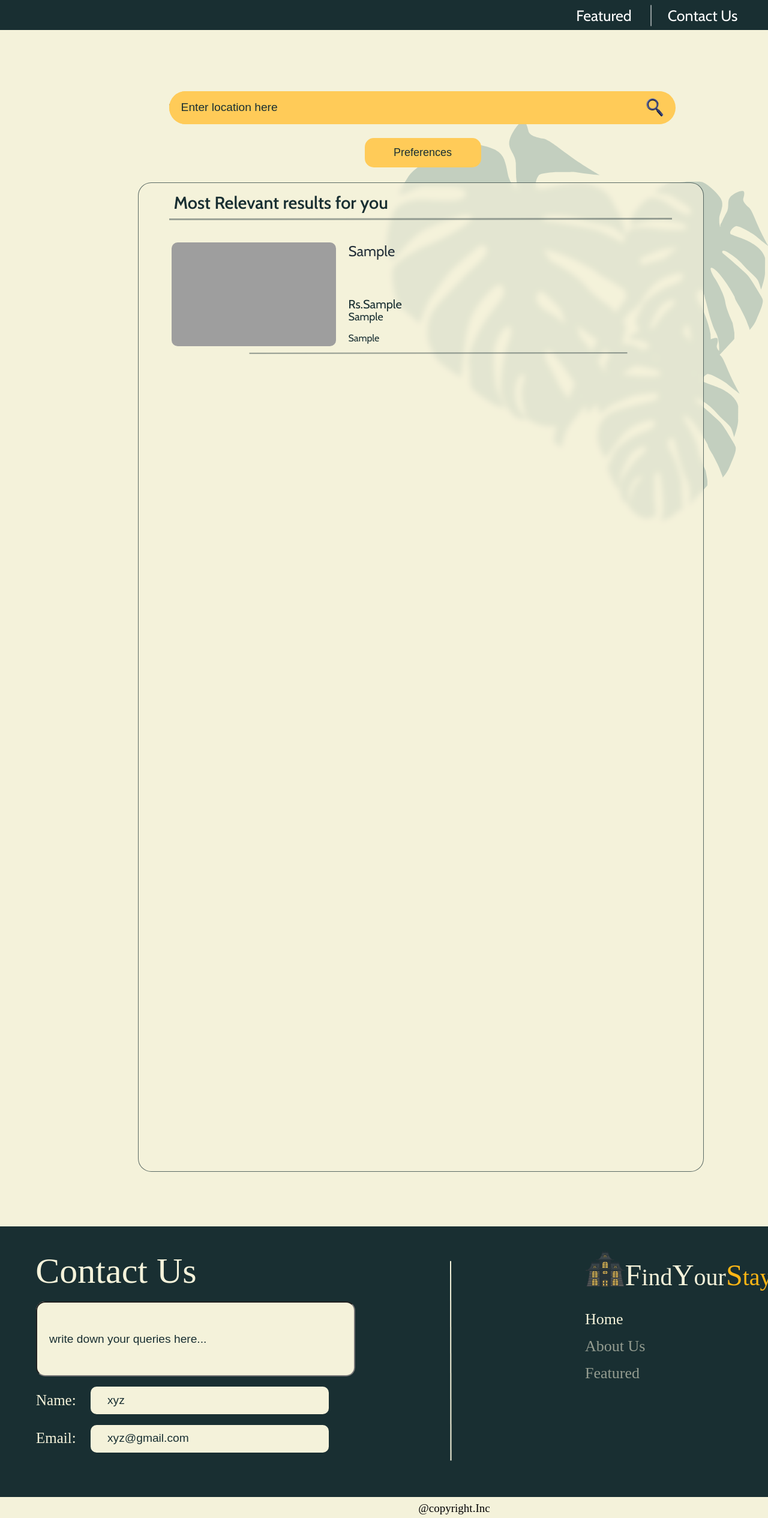
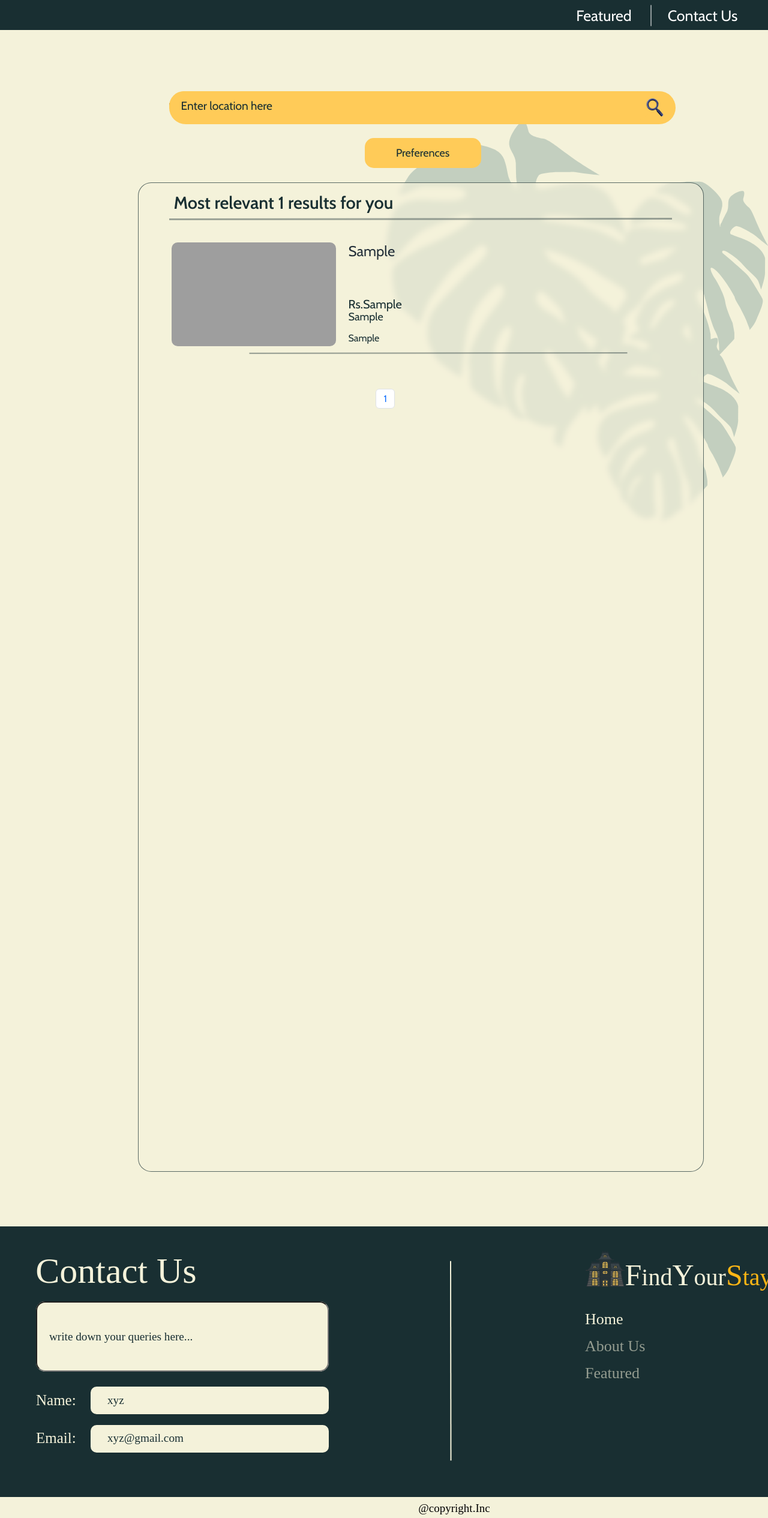
Before and after one commit to Shashwat79802/Find-Your-Stay, a Django app: template FindYourStay/templates/FindYourStay/search.html in a window 1280 px wide. Shown: the whole page at 60% size. Run offline with Django 4.2, Linux system fonts and the light colour scheme; the template is opened without the code that fills it: most values are stand-ins (such as "Sample title", 1, 10 or a date in 2020); some libraries are stand-ins or nearby versions; some web fonts are replaced; grey boxes are pictures that could not be loaded.

Commit message:
Pagination Successful

```diff
--- a/FindYourStay/static/css/search.css
+++ b/FindYourStay/static/css/search.css
@@ -5,6 +5,58 @@
   background-color: var(--color-beige-100);
   width: 1280px;
   height: 38px;
+}
+
+#pagination{
+ padding-top: 13%;
+  padding-left:42%;
+  --bs-pagination-padding-x: 0.75rem;
+    --bs-pagination-padding-y: 0.375rem;
+    --bs-pagination-font-size: 1rem;
+    --bs-pagination-color: var(--bs-link-color);
+    --bs-pagination-bg: #fff;
+    --bs-pagination-border-width: 1px;
+    --bs-pagination-border-color: #dee2e6;
+    --bs-pagination-border-radius: 0.375rem;
+    --bs-pagination-hover-color: var(--bs-link-hover-color);
+    --bs-pagination-hover-bg: #e9ecef;
+    --bs-pagination-hover-border-color: #dee2e6;
+    --bs-pagination-focus-color: var(--bs-link-hover-color);
+    --bs-pagination-focus-bg: #e9ecef;
+    --bs-pagination-focus-box-shadow: 0 0 0 0.25rem rgba(13, 110, 253, 0.25);
+    --bs-pagination-active-color: #fff;
+    --bs-pagination-active-bg: #0d6efd;
+    --bs-pagination-active-border-color: #0d6efd;
+    --bs-pagination-disabled-color: #6c757d;
+    --bs-pagination-disabled-bg: #fff;
+    --bs-pagination-disabled-border-color: #dee2e6;
+    display: flex;
+ }
+.pagination{
+  padding-top: 13%;
+  padding-left:40%;
+  --bs-pagination-padding-x: 0.75rem;
+    --bs-pagination-padding-y: 0.375rem;
+    --bs-pagination-font-size: 1rem;
+    --bs-pagination-color: var(--bs-link-color);
+    --bs-pagination-bg: #fff;
+    --bs-pagination-border-width: 1px;
+    --bs-pagination-border-color: #dee2e6;
+    --bs-pagination-border-radius: 0.375rem;
+    --bs-pagination-hover-color: var(--bs-link-hover-color);
+    --bs-pagination-hover-bg: #e9ecef;
+    --bs-pagination-hover-border-color: #dee2e6;
+    --bs-pagination-focus-color: var(--bs-link-hover-color);
+    --bs-pagination-focus-bg: #e9ecef;
+    --bs-pagination-focus-box-shadow: 0 0 0 0.25rem rgba(13, 110, 253, 0.25);
+    --bs-pagination-active-color: #fff;
+    --bs-pagination-active-bg: #0d6efd;
+    --bs-pagination-active-border-color: #0d6efd;
+    --bs-pagination-disabled-color: #6c757d;
+    --bs-pagination-disabled-bg: #fff;
+    --bs-pagination-disabled-border-color: #dee2e6;
+    display: flex;
+    list-style: none;
 }
 .copyrightinc1 {
   position: absolute;
@@ -440,7 +492,7 @@
 
 .line-break {
     position: relative;
-    top: 97%;
+    top: 100%;
     left: 9%;
     width: 100%;
     height: 3px;
--- a/FindYourStay/templates/FindYourStay/search.html
+++ b/FindYourStay/templates/FindYourStay/search.html
@@ -1,8 +1,11 @@
 {% load static %}
+{% load django_bootstrap5 %}
 
 <!DOCTYPE html>
 <html  lang="en">
   <head>
+    {% bootstrap_css %}
+    {% bootstrap_javascript %}
     <meta charset="utf-8" />
     <meta name="viewport" content="initial-scale=1, width=device-width" />
     <link rel="stylesheet" href="{% static 'css/global.css' %}" />
@@ -22,6 +25,11 @@
     <link
       rel="stylesheet"
       href="https://fonts.googleapis.com/css2?family=Cabin:wght@400;500;600&display=swap"
+    />
+    <link rel=”stylesheet”
+          href=”https://stackpath.bootstrapcdn.com/bootstrap/5.0.0-alpha1/css/bootstrap.min.css”rel=”nofollow”
+          integrity=”sha384-r4NyP46KrjDleawBgD5tp8Y7UzmLA05oM1iAEQ17CSuDqnUK2+k9luXQOfXJCJ4I”
+          crossorigin="anonymous"
     />
       <title>FindYourStay</title>
   </head>
@@ -81,7 +89,7 @@
       <div class="most-relevant" id="most-relevant">
         <div class="most-relevant-child"></div>
         <img class="most-relevant-item" alt="" src="{% static 'image/line-12.svg' %}" />
-        <div class="most-relevant-in">Most Relevant results for you</div>
+        <div class="most-relevant-in">Most relevant {{ length }} results for you</div>
         <!-- <div class="search-result-4" id="searchResult4">
           <img
             class="download-1-icon"
@@ -154,6 +162,29 @@
 
         {% endfor %}
       </div>
+
+      <nav aria-label="Page navigation example" >
+          <ul class="pagination" id="pagination">
+            {% if result.has_previous %}
+                <li class="page-item">
+                  <a class="page-link" href="{{ url }}&page={{ result.previous_page_number }}" aria-label="Previous">
+                    <span aria-hidden="true">&laquo;</span>
+                  </a>
+                </li>
+            {% endif %}
+          {% for num in page_list %}
+            <li class="page-item"><a class="page-link" href="{{ url }}&page={{ num }}">{{ num }}</a></li>
+          {% endfor %}
+            {% if result.has_next %}
+              <li class="page-item">
+                <a class="page-link" href="{{ url }}&page={{ result.next_page_number }}" aria-label="Next">
+                  <span aria-hidden="true">&raquo;</span>
+                </a>
+              </li>
+            {% endif %}
+          </ul>
+      </nav>
+
 {#        <div class="search-result-2" id="searchResult2">#}
 {#          <img#}
 {#            class="download-1-icon"#}
@@ -292,93 +323,12 @@
     </div>
 
     <script>
-{#ChatGPT#}
-{#    const executeSearch = () => {#}
-{#        const query = document.getElementById('q').value;#}
-{#        const preference = document.getElementById('myDropdown').getAttribute('data-value');#}
-{#        window.location.href = `{% url 'search' %}?q=${query}&sort_by=${preference}`;#}
-{#    };#}
-{##}
-{#    const searchButton = document.getElementById('search-click');#}
-{#    searchButton.addEventListener('click', executeSearch);#}
-{##}
-{#      var homeText = document.getElementById("homeText");#}
-{#      if (homeText) {#}
-{#        homeText.addEventListener("click", function (e) {#}
-{#          window.location.href = "{% url 'index' %}";#}
-{#        });#}
-{#      }#}
-{##}
-{#      var logo3 = document.getElementById("logo3");#}
-{#      if (logo3) {#}
-{#        logo3.addEventListener("click", function (e) {#}
-{#          window.location.href = "{% url 'index' %}";#}
-{#        });#}
-{#      }#}
-{##}
-{##}
-{#      document.addEventListener("DOMContentLoaded", function() {#}
-{#  var dropdownBtn = document.getElementById("dropdown-btn");#}
-{#  var ratingHighBtn = document.getElementById("sort-rating-high");#}
-{#  var ratingLowBtn = document.getElementById("sort-rating-low");#}
-{#  var priceLowBtn = document.getElementById("sort-price-low");#}
-{#  var priceHighBtn = document.getElementById("sort-price-high");#}
-{##}
-{#  // Prevent query execution when preferences button is clicked#}
-{#  dropdownBtn.addEventListener("click", function(event) {#}
-{#    event.preventDefault();#}
-{#  });#}
-{##}
-{#  // Set query parameter when preference is clicked#}
-{#  ratingHighBtn.addEventListener("click", function(event) {#}
-{#    event.preventDefault();#}
-{#    document.getElementById("sort-by").value = "rating_high";#}
-{#  });#}
-{#  ratingLowBtn.addEventListener("click", function(event) {#}
-{#    event.preventDefault();#}
-{#    document.getElementById("sort-by").value = "rating_low";#}
-{#  });#}
-{#  priceLowBtn.addEventListener("click", function(event) {#}
-{#    event.preventDefault();#}
-{#    document.getElementById("sort-by").value = "price_low";#}
-{#  });#}
-{#  priceHighBtn.addEventListener("click", function(event) {#}
-{#    event.preventDefault();#}
-{#    document.getElementById("sort-by").value = "price_high";#}
-{#  });#}
-{##}
-{#  // Submit form when search icon is clicked or enter key is pressed#}
-{#  var searchBtn = document.getElementById("search-click");#}
-{#  var searchInput = document.getElementById("q");#}
-{#  searchBtn.addEventListener("click", function(event) {#}
-{#    event.preventDefault();#}
-{#    document.getElementById("search-form").submit();#}
-{#  });#}
-{#  searchInput.addEventListener("keydown", function(event) {#}
-{#    if (event.keyCode === 13) {#}
-{#      event.preventDefault();#}
-{#      document.getElementById("search-form").submit();#}
-{#    }#}
-{#  });#}
-{# });#}
-{##}
-{#function getSearchUrl() {#}
-{#  let url = "/search?";#}
-{#  let inputVal = document.getElementById("q").value;#}
-{#  let sortVal = document.getElementById("sort_by").value;#}
-{##}
-{#  if (inputVal) {#}
-{#    url += "q=" + inputVal + "&";#}
-{#  }#}
-{#  if (sortVal) {#}
-{#    url += "sort_by=" + sortVal;#}
-{#  }#}
-{#  return url;#}
-{# }#}
-{##}
-{#ChatGPT#}
-
-
+    var homeText = document.getElementById("homeText");
+        if (homeText) {
+        homeText.addEventListener("click", function (e){
+          window.location.href = "{% url 'index' %}";
+        });
+    }
       var aboutUsText = document.getElementById("aboutUsText");
       if (aboutUsText) {
         aboutUsText.addEventListener("click", function (e) {
--- a/MiniProject/settings.py
+++ b/MiniProject/settings.py
@@ -38,6 +38,7 @@
     'django.contrib.messages',
     'django.contrib.staticfiles',
     'FindYourStay',
+    'django_bootstrap5'
 ]
 
 MIDDLEWARE = [
--- a/Requirements.txt
+++ b/Requirements.txt
@@ -7,3 +7,4 @@
 selenium
 pandas
 lxml
+django-bootstrap5
```
Also changed, not shown: FindYourStay/static/css/index.css (+4 -4 lines), FindYourStay/views.py (+29 -3 lines), data/data.csv (+25 -25 lines), data/oyo.csv (+20 -20 lines), data/yatra.csv (+5 -5 lines), 1 other file.
